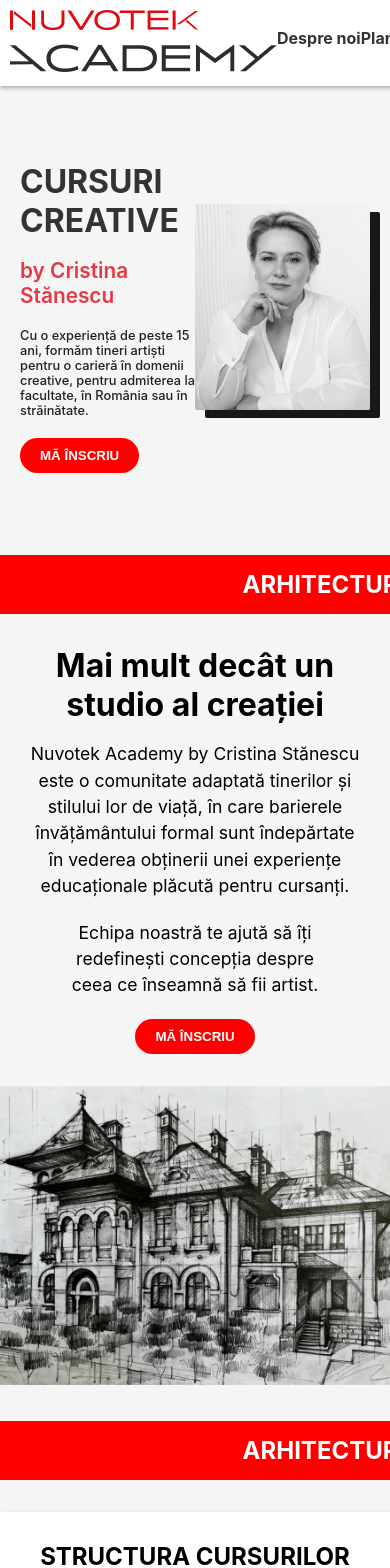
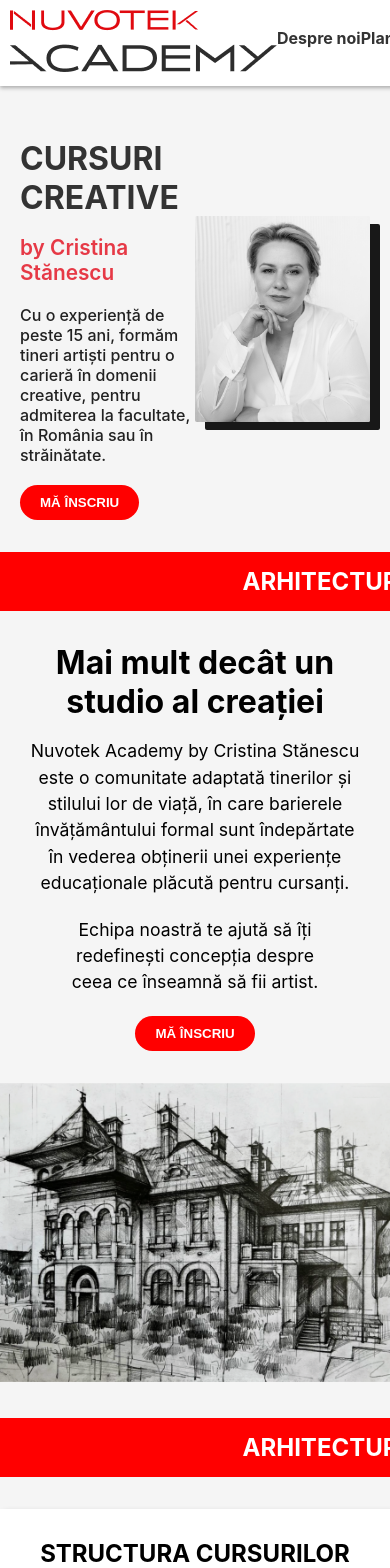
Before and after one commit to vladbw/nuvotek, a React (Create React App) app: page / in a window 390 px wide. Shown: the top 1568 px of the page. Built offline with nearby package versions, Linux system fonts and the light colour scheme.

Commit message:
more responsive for the other sections on homepage

```diff
--- a/src/CreativeStudioSection.css
+++ b/src/CreativeStudioSection.css
@@ -3,10 +3,11 @@
     align-items: center;
     flex-direction: column;
     justify-content: space-between;
+    box-sizing: border-box;
 
     @media (min-width: 1000px) {
-        width: 60%;
-        border-right: solid 20px #333333;
+        width: 70%;
+        border-right: solid 50px #333333;
     }
 
     height: auto;
--- a/src/IntroSection.css
+++ b/src/IntroSection.css
@@ -2,9 +2,15 @@
     display: flex;
     justify-content: space-between;
     align-items: center;
-    padding: 50px 20px;
     margin: 0 auto;
-    max-width: 850px;
+    padding: 0 20px;
+
+    @media (min-width: 1000px) {
+        width: 70%;
+        padding: 0px 0px;
+    }
+
+    box-sizing: border-box;
 }
 
 .content-section__text {
@@ -27,7 +33,6 @@
 }
 
 .content-section__text p {
-    font-size: 0.8rem;
     font-weight: 500;
     color: #212121;
     margin-bottom: 20px;
--- a/src/Navbar.css
+++ b/src/Navbar.css
@@ -5,12 +5,10 @@
     padding: 10px 10px;
     background-color: white;
     box-shadow: 0px 2px 4px rgba(0, 0, 0, 0.3);
-    margin-bottom: 5px;
+    margin-bottom: 2rem;
     width: 100%;
 }
 
-.navbar__logo img {
-}
 
 .navbar__links {
     display: flex;
```
